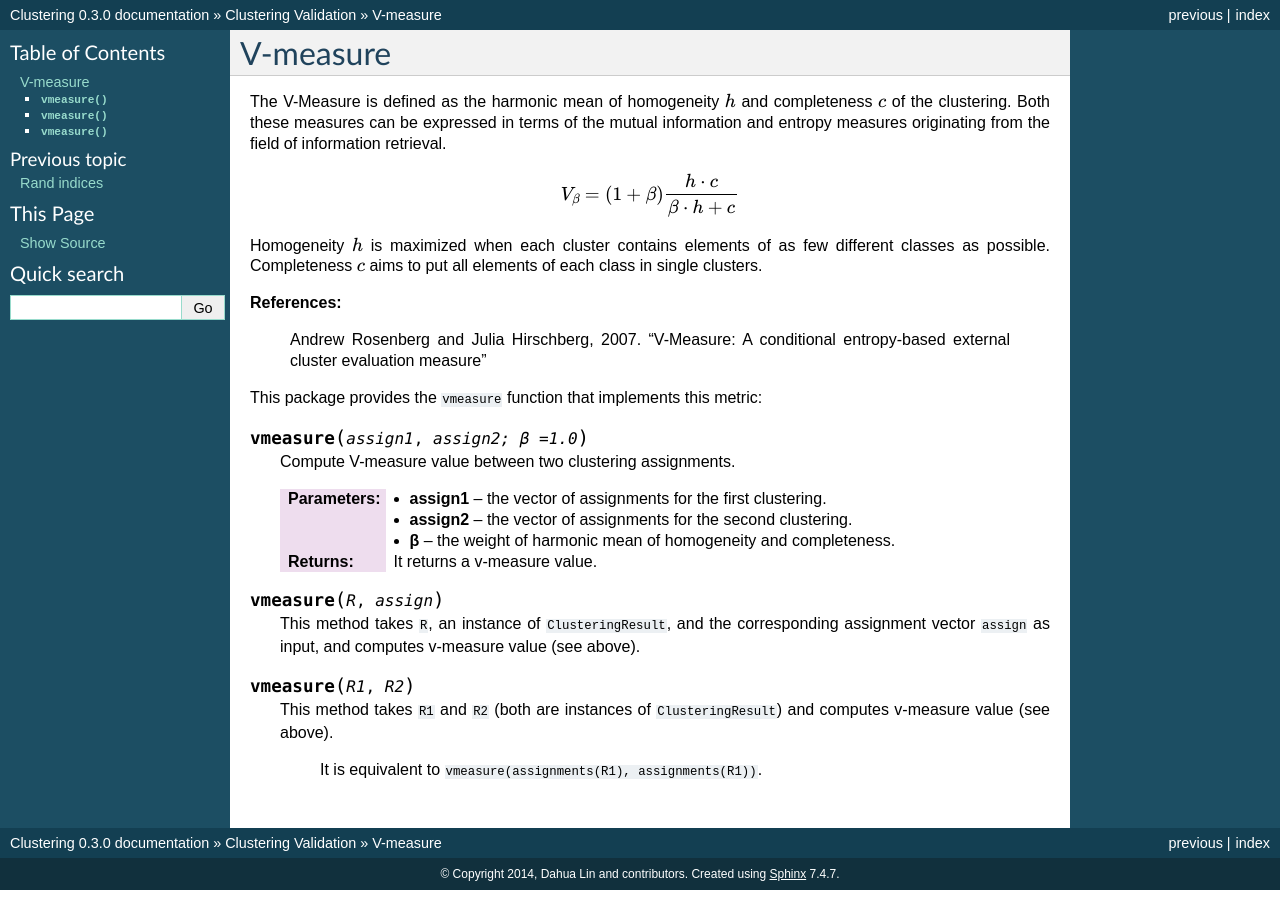
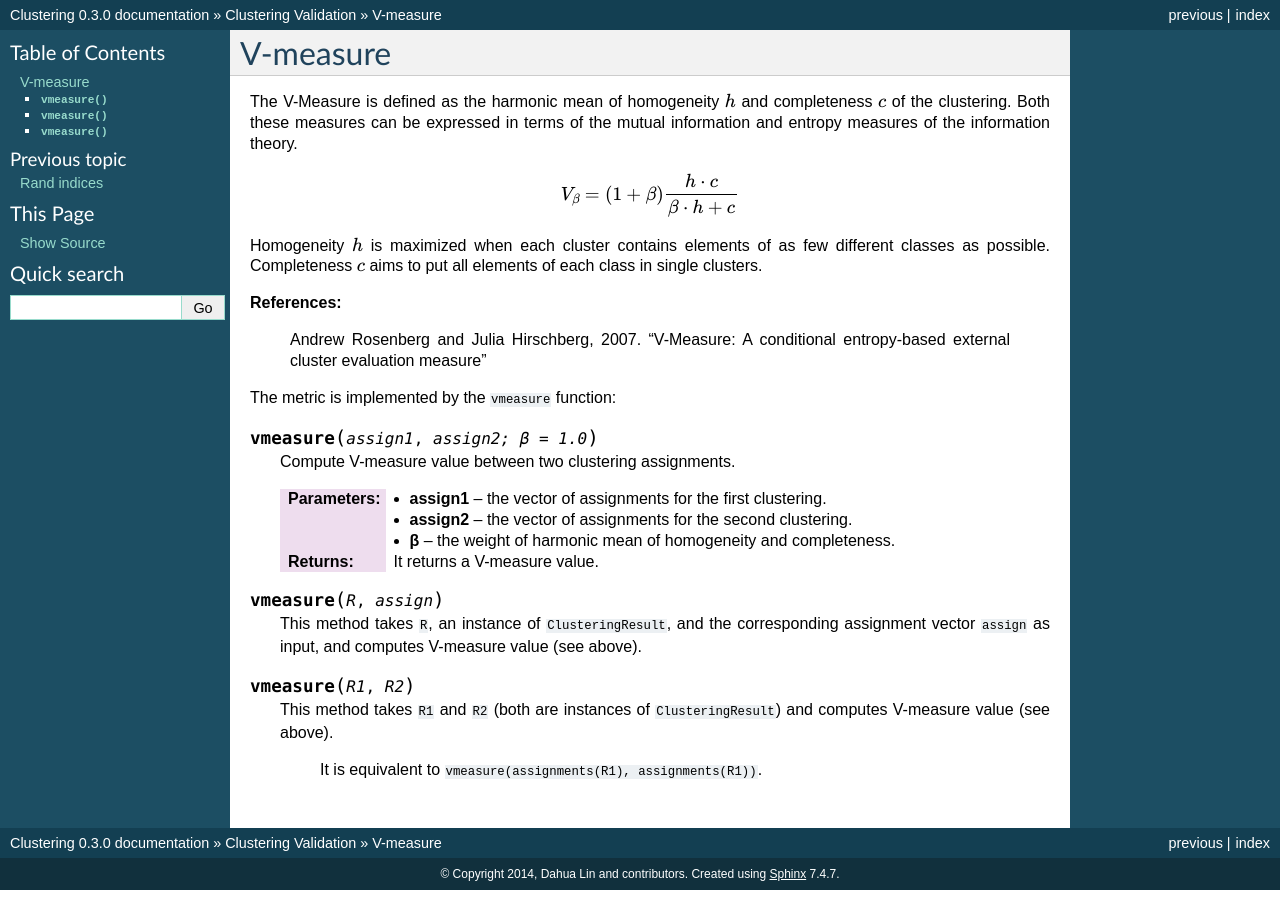
Before and after one commit to JuliaStats/Clustering.jl, a Sphinx documentation site: the page built from doc/source/vmeasure.rst, in a window 1280 px wide. Built offline with Sphinx 7.4.7, drawn with Linux system fonts in a browser that asks for light colours; formulas are drawn with MathJax 3.

Commit message:
review fixes

```diff
--- a/doc/source/vmeasure.rst
+++ b/doc/source/vmeasure.rst
@@ -1,7 +1,7 @@
 V-measure
 =============
 
-The V-Measure is defined as the harmonic mean of homogeneity :math:`h` and completeness :math:`c` of the clustering. Both these measures can be expressed in terms of the mutual information and entropy measures originating from the field of information retrieval.
+The V-Measure is defined as the harmonic mean of homogeneity :math:`h` and completeness :math:`c` of the clustering. Both these measures can be expressed in terms of the mutual information and entropy measures of the information theory.
 
 .. math::
 
@@ -13,9 +13,9 @@ Homogeneity :math:`h` is maximized when each cluster contains elements of as few
 
     Andrew Rosenberg and Julia Hirschberg, 2007. "V-Measure: A conditional entropy-based external cluster evaluation measure"
 
-This package provides the ``vmeasure`` function that implements this metric:
+The metric is implemented by the ``vmeasure`` function:
 
-.. function:: vmeasure(assign1, assign2; β =1.0 )
+.. function:: vmeasure(assign1, assign2; β = 1.0 )
 
 	Compute V-measure value between two clustering assignments.
 
@@ -23,14 +23,14 @@ This package provides the ``vmeasure`` function that implements this metric:
 	:param assign2: the vector of assignments for the second clustering.
 	:param β: the weight of harmonic mean of homogeneity and completeness.
 
-	:return: It returns a v-measure value.
+	:return: It returns a V-measure value.
 
 .. function:: vmeasure(R, assign)
 
-    This method takes ``R``, an instance of ``ClusteringResult``, and the corresponding assignment vector ``assign`` as input, and computes v-measure value (see above).
+    This method takes ``R``, an instance of ``ClusteringResult``, and the corresponding assignment vector ``assign`` as input, and computes V-measure value (see above).
 
 .. function:: vmeasure(R1, R2)
 
-    This method takes ``R1`` and ``R2`` (both are instances of ``ClusteringResult``) and computes v-measure value (see above).
+    This method takes ``R1`` and ``R2`` (both are instances of ``ClusteringResult``) and computes V-measure value (see above).
 
 	It is equivalent to ``vmeasure(assignments(R1), assignments(R1))``.
```
Also changed, not shown: 3 other files.
